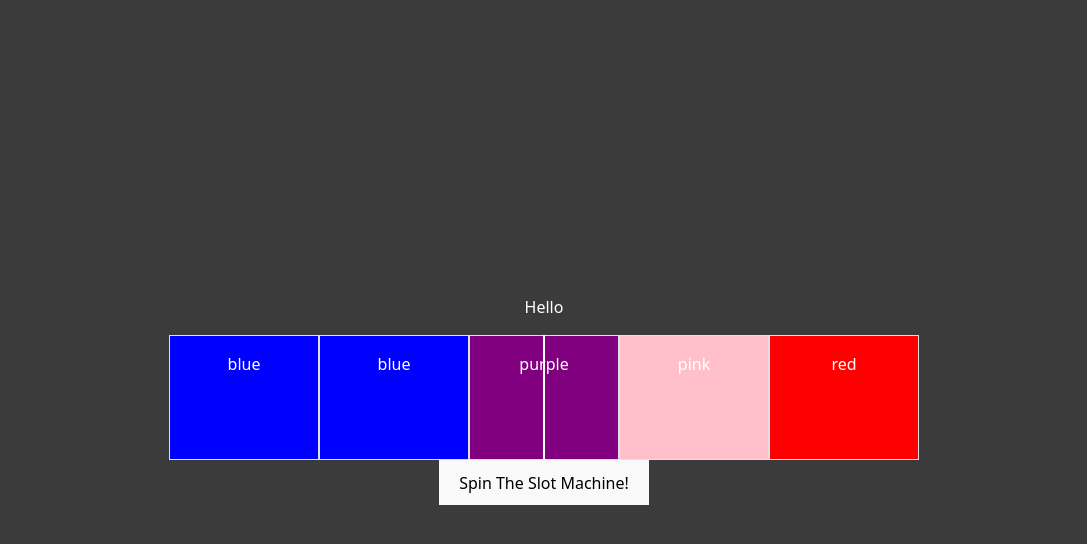
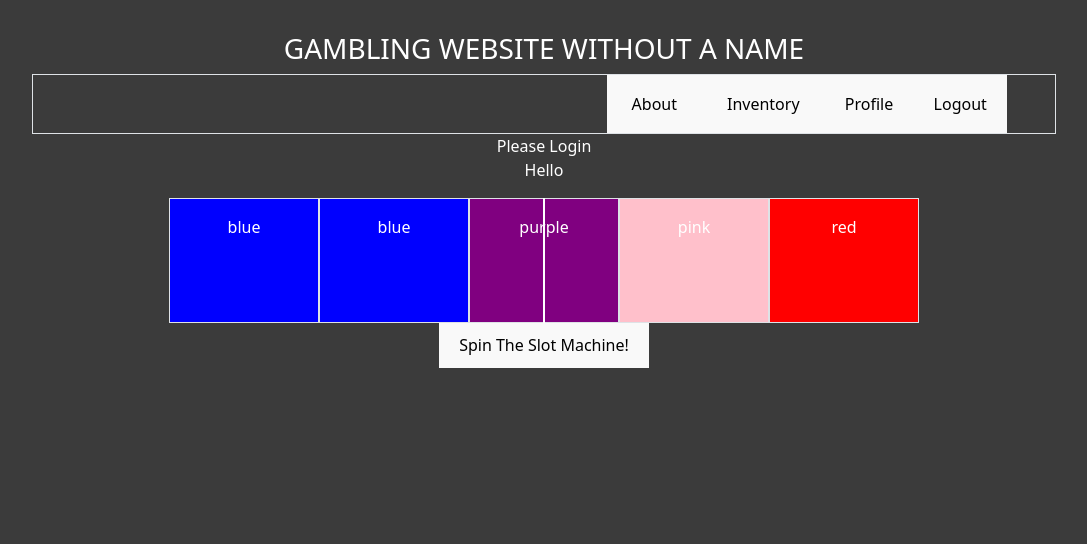
Before and after one commit to noahnguyen015/Token_Animals, a React (Vite) app in the folder frontend/: page / in a window 1280 px wide. Shown: the top 544 px of the page, without its empty margins (96-1183 px from the left). Built offline with nearby package versions, Linux system fonts and the light colour scheme.

Commit message:
added navbar, logout added

```diff
--- a/frontend/src/home/carousel.jsx
+++ b/frontend/src/home/carousel.jsx
@@ -39,8 +39,6 @@ function renderSlotBoxes(ref, Arr1, Arr2, Arr3, Arr4){
         return;
     }
     else {
-
-    console.log("it goes in here");
     //take child DOMs in the element and turn them into array
     //Array.from --> changes iterable/array-like obj to an array
     Array.from(ref.current.children).forEach((slotbox, i) =>
@@ -49,8 +47,6 @@ function renderSlotBoxes(ref, Arr1, Arr2, Arr3, Arr4){
             if(slotbox.textContent !== option && slotbox.style.backgroundColor){
                 slotbox.textContent = option;
                 slotbox.style.backgroundColor = option;
-            }else{
-                console.log("THEY ARE THE SAME");
             }
         })
     }
@@ -75,7 +71,7 @@ export function Carousel({options}){
         Arr2.current = Shuffle(Arr2.current);
         setSpinning(true);
 
-      //  slots.forEach((ref) => {
+            //  slots.forEach((ref) => {
             const slot = slotRef.current;
             const totalOptions = options.length;
             //land on a random number :) random will output nums between 0-1(not including 1 excluded)
@@ -109,8 +105,7 @@ export function Carousel({options}){
             {
              clearInterval(shuffleOptions);
              stopSpinning(TargetIdx);
-            }, 4000);
-
+            }, 3000);
       //  });
     }
 
--- /dev/null
+++ b/frontend/src/home/home.css
@@ -0,0 +1,3 @@
+.navtesting{
+    width: 80vw;
+}
--- a/frontend/src/home/home.jsx
+++ b/frontend/src/home/home.jsx
@@ -1,15 +1,35 @@
-import { useState } from 'react'
+import { useEffect, useState } from 'react'
+import { Link, useNavigate } from 'react-router-dom'
 import {Carousel} from './carousel'
+import {NavBar} from '../navbar/navbar'
+import './home.css'
 
 function Home() {
+
   const [count, setCount] = useState(0);
 
   const options = ["blue", "blue", "purple", "pink", "red"];
 
   const [isChanging, setChange] = useState([]);
 
+  let isLoggedIn = false;
+
+   const accesstoken = localStorage.getItem("access");
+   const refreshtoken = localStorage.getItem("refresh");
+   const username = localStorage.getItem("username");
+
+   if(accesstoken && refreshtoken){
+    console.log("You are logged in!")
+    isLoggedIn = true;
+   }
+
   return (
     <>
+        <h3>GAMBLING WEBSITE WITHOUT A NAME</h3>
+        <NavBar/>
+        <div>
+          {isLoggedIn? `Welcome ${username}!` : "Please Login"}
+        </div>
         <p>Hello</p>
         <Carousel options={options}/>
     </>
--- a/frontend/src/index.css
+++ b/frontend/src/index.css
@@ -11,6 +11,13 @@
   text-rendering: optimizeLegibility;
   -webkit-font-smoothing: antialiased;
   -moz-osx-font-smoothing: grayscale;
+
+  min-width: 100vw;
+}
+
+#root{
+  height: 100vh;
+  min-width: 100vw;
 }
 
 a {
--- a/frontend/src/login/login.jsx
+++ b/frontend/src/login/login.jsx
@@ -26,10 +26,13 @@ function Login () {
             const data = await res.json();
 
             if(res.ok){
-                console.log(data);
+                //local storage: feature of Web Storage API to store key value pairs in the browser
+                //stores only strings
                 localStorage.setItem('access', data["access-token"]);
                 localStorage.setItem('refresh', data["refresh-token"]);
-                setMessage('Logged in as ' + data.username);
+                localStorage.setItem('username', data["username"]);
+                setMessage('Logged in as ' + data["username"]);
+                navigate("/")
             }else{
                 setMessage('Login failed: ' + JSON.stringify(data));
             }
--- /dev/null
+++ b/frontend/src/navbar/navbar.jsx
@@ -0,0 +1,30 @@
+import { Link, useNavigate } from 'react-router-dom'
+
+export function NavBar() {
+
+const navigate = useNavigate();
+
+    const Logout = () => {
+        localStorage.removeItem("access");
+        localStorage.removeItem("refresh");
+        localStorage.removeItem("username");
+
+        console.log("Logged Out");
+        navigate("/login");
+    }
+
+    return (
+    <>
+    <div  className="d-flex flex-row align-items-center justify-content-center">
+        <nav className="d-flex flex-row align-items-center justify-content-end navtesting border">
+            <div className="d-flex me-5">
+            <button className="p-3 px-4">About</button>
+            <button className="p-3 px-4">Inventory</button>
+            <button>Profile</button>
+            <button onClick={Logout}>Logout</button>
+            </div>
+        </nav>
+    </div>
+    </>
+    )
+}
```
Also changed, not shown: frontend/src/navbar/navbar.css (added), 1 other file (tests, documents, lock files or other folders).
